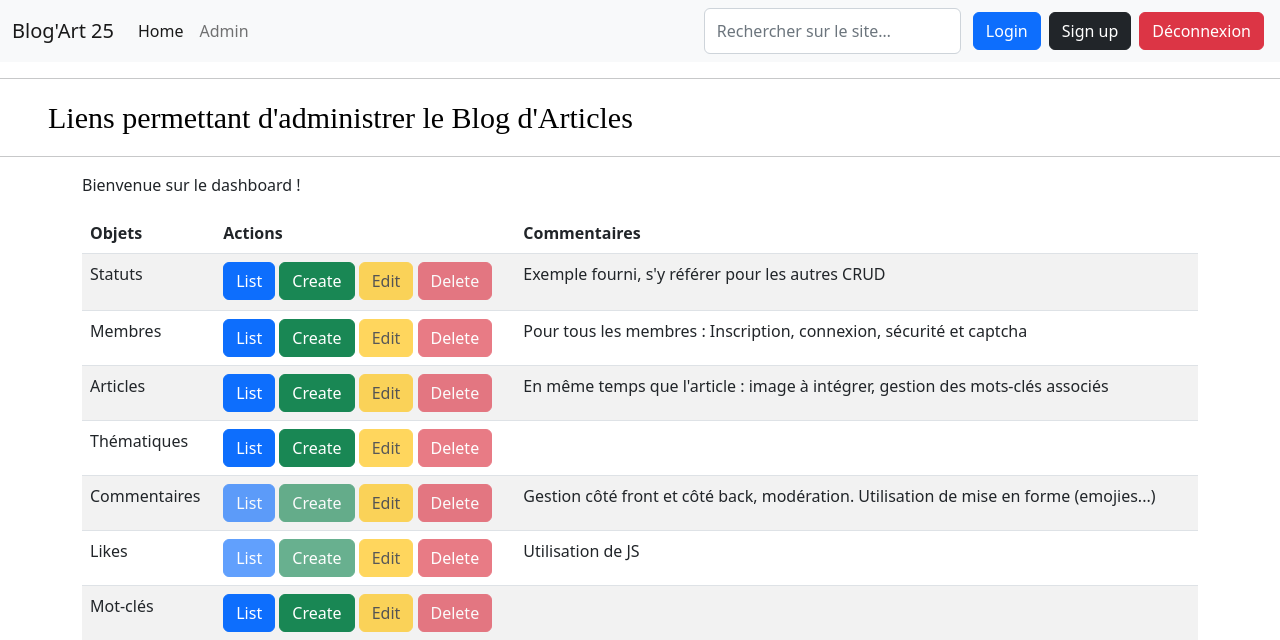
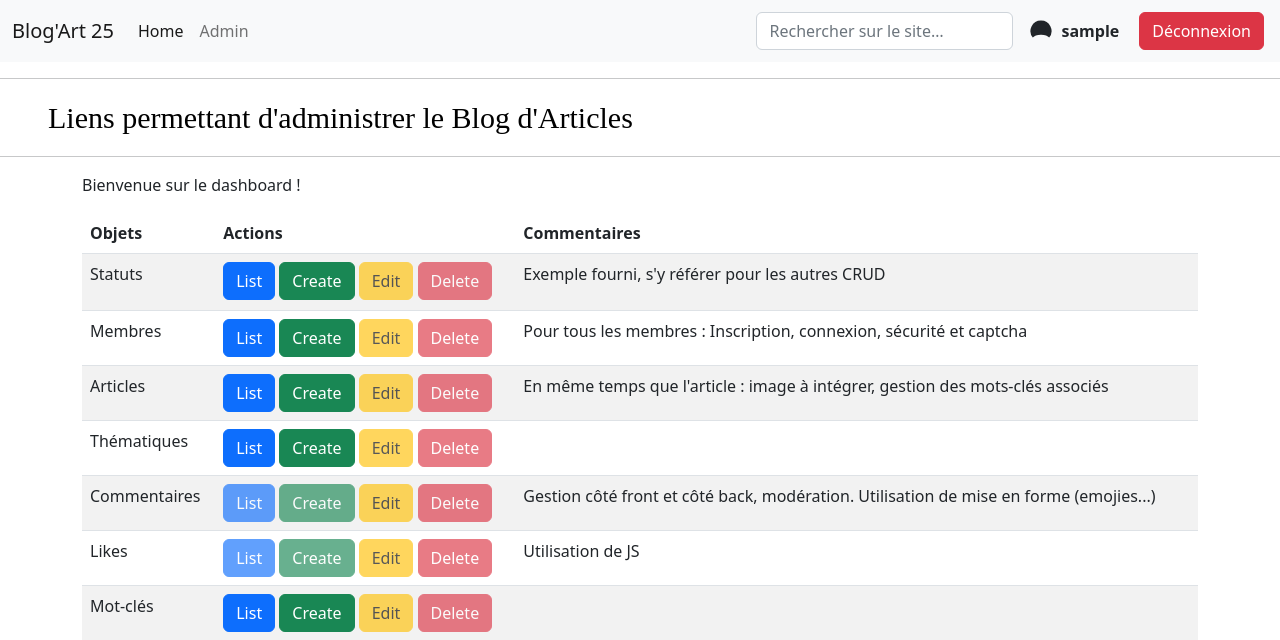
Before and after one commit to Tominouu/Blog_Art25, a PHP site: page /views/backend/dashboard.php in a window 1280 px wide. Shown: the top 640 px of the page. Run offline with PHP 8.4, Linux system fonts and the light colour scheme; the visitor is signed in with stand-in values (Sample User, id 1); a stand-in replaces the project's code that opens the database connection.

Commit message:
Update header.php
LECLERCQ

```diff
--- a/header.php
+++ b/header.php
@@ -11,7 +11,11 @@
     <link rel="shortcut icon" type="image/x-icon" href="src/images/article.png" />
 </head>
 <?php
-//load config
+session_start();
+$pseudo = isset($_SESSION['pseudoMemb']) ? $_SESSION['pseudoMemb'] : null;
+$numStat = isset($_SESSION['numStat']) ? $_SESSION['numStat'] : 3;
+
+// Load config
 require_once 'config.php';
 ?>
 <body>
@@ -26,20 +30,36 @@ require_once 'config.php';
         <li class="nav-item">
           <a class="nav-link active" aria-current="page" href="/">Home</a>
         </li>
-        <li class="nav-item">
-          <a class="nav-link" href="/views/backend/dashboard.php">Admin</a>
-        </li>
+
+        <!-- ✅ Bouton Admin visible uniquement si l'utilisateur est modérateur ou admin -->
+        <?php if ($numStat == '1' || $numStat == '2'): ?>
+          <li class="nav-item">
+            <a class="nav-link" href="/views/backend/dashboard.php">Admin</a>
+          </li>
+        <?php endif; ?>
       </ul>
     </div>
-    <!--right align-->
-    <div class="d-flex">
-      <form class="d-flex" role="search">
-          <input class="form-control me-2" type="search" placeholder="Rechercher sur le site…" aria-label="Search" >
+
+    <!-- Zone de droite -->
+    <div class="d-flex align-items-center">
+      <form class="d-flex me-2" role="search">
+          <input class="form-control me-2" type="search" placeholder="Rechercher sur le site…" aria-label="Search">
       </form>
-      <a class="btn btn-primary m-1" href="/views/backend/security/login.php" role="button">Login</a>
-      <a class="btn btn-dark m-1" href="/views/backend/security/signup.php" role="button">Sign up</a>
-      <a class="btn btn-danger m-1" href="/api/security/disconnect.php" role="button">Déconnexion</a>
 
+      <!-- Si l'utilisateur est connecté -->
+      <?php if ($pseudo): ?>
+        <div class="d-flex align-items-center me-3">
+          <svg xmlns="http://www.w3.org/2000/svg" width="24" height="24" fill="currentColor" class="bi bi-person-circle" viewBox="0 0 16 16">
+            <path d="M13.468 12.37C12.444 11.226 10.834 10.5 8 10.5s-4.444.726-5.468 1.87A6.992 6.992 0 0 1 8 1a6.992 6.992 0 0 1 5.468 11.37z"/>
+            <path fill-rule="evenodd" d="M8 9a3 3 0 1 0 0-6 3 3 0 0 0 0 6z"/>
+          </svg>
+          <span class="ms-2 fw-bold"><?php echo htmlspecialchars($pseudo); ?></span>
+        </div>
+        <a class="btn btn-danger m-1" href="/api/security/disconnect.php" role="button">Déconnexion</a>
+      <?php else: ?>
+        <a class="btn btn-primary m-1" href="/views/backend/security/login.php" role="button">Login</a>
+        <a class="btn btn-dark m-1" href="/views/backend/security/signup.php" role="button">Sign up</a>
+      <?php endif; ?>
     </div>
   </div>
 </nav>
```
